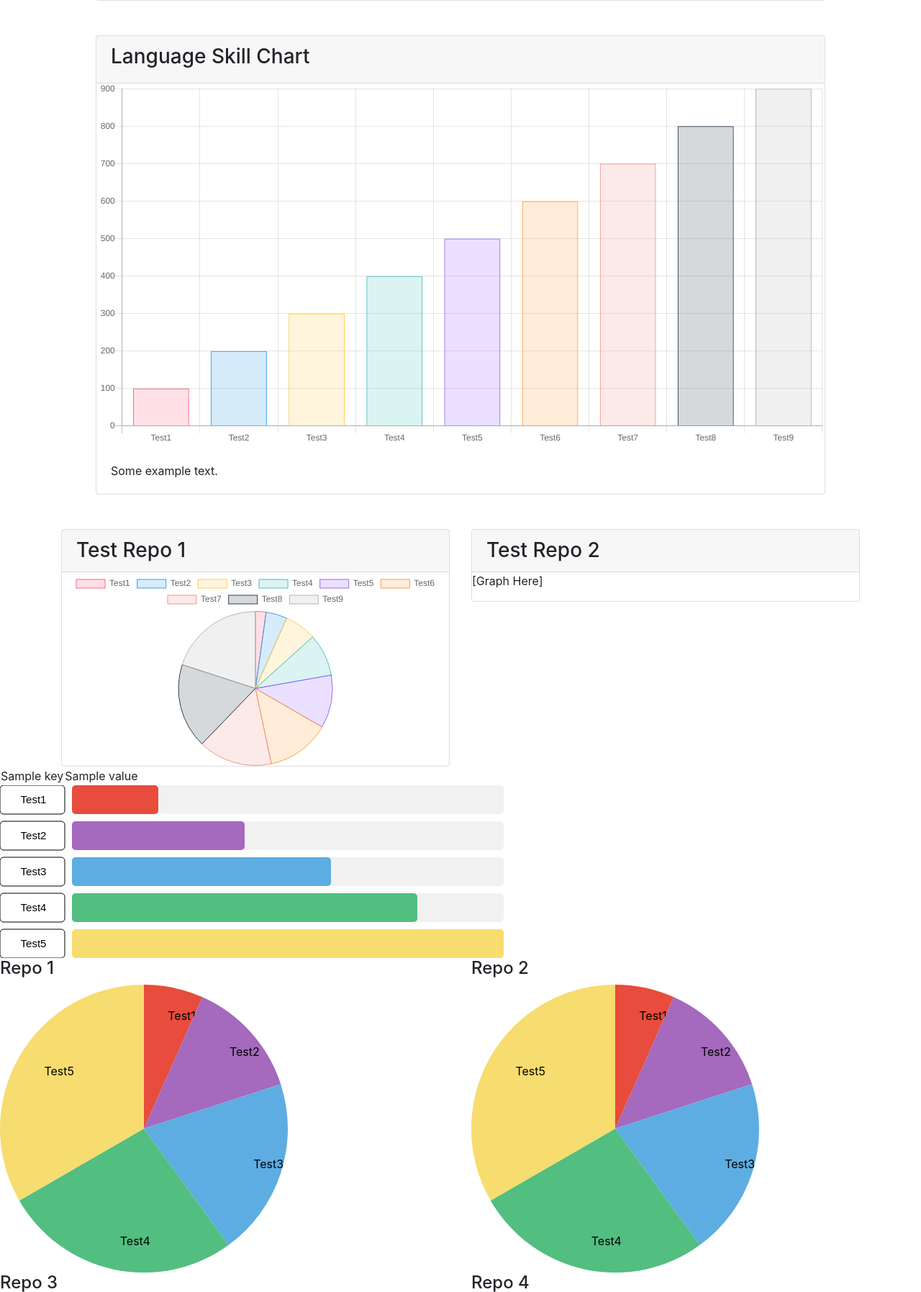
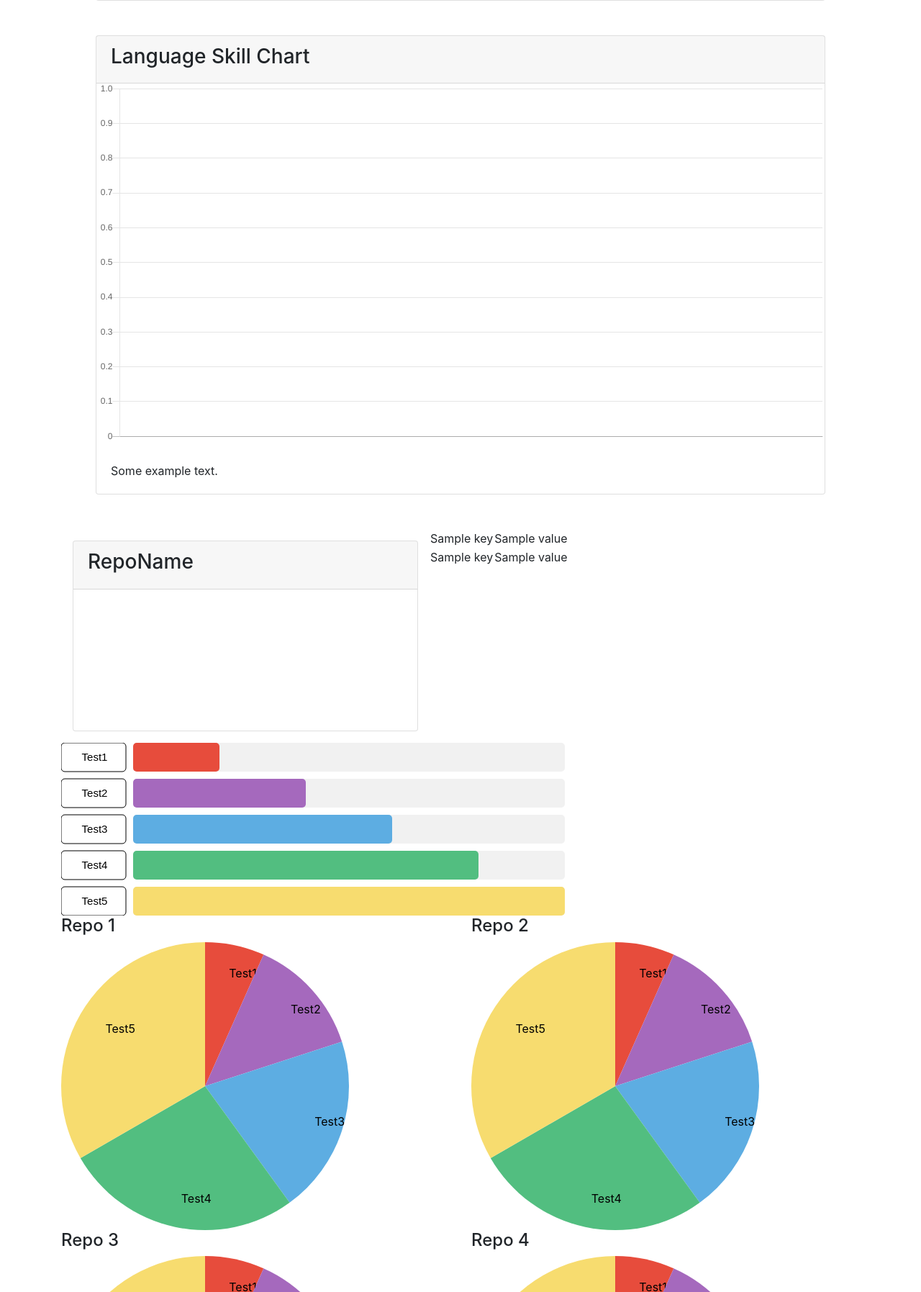
Before and after one commit to SeanFitz1997/CS3012-Lowest_Common_Ancestor-, a Django app: template Github_Access/User/templates/User/userView.html in a window 1280 px wide. Shown: the part 456-2251 px from the top of the page at 72% size. Run offline with Django 3.2, Linux system fonts and the light colour scheme; the template is opened without the code that fills it: most values are stand-ins (such as "Sample title", 1, 10 or a date in 2020); grey boxes marked "Sample" are stand-in pictures; a map, chart or similar area stays blank; some libraries are stand-ins or nearby versions.

Commit message:
Adding user repo pie charts

```diff
--- a/Github_Access/User/templates/User/userView.html
+++ b/Github_Access/User/templates/User/userView.html
@@ -32,28 +32,79 @@
         </div>
     </div>
 
-    <div class="row">
+    <div>
+        {% for i in range %}
+            <div class='card m-3' style='float: left; width: 30rem; margin-left: auto; margin-right: auto;'>
+                <div class='card-header'>
+                    <h3>RepoName</h3>
+                </div>
+                <div class='card-body'>
+                    <canvas id='repo-{{i}}'></canvas>
+                </div>
+            </div>
+        {% endfor %}
+    </div>
+    <!--
                 <div class="col-md-6">
                     <div class="card">
-                <h3 class="card-header">Test Repo 1</h3>
-                <canvas id='test-graph'></canvas>
+                            <h3 class="card-header">Test Repo 2</h3>
+                            <canvas id='repo-{{i}}'></canvas>
+                        </div>
                     </div>
                 </div>
                 <div class="col-md-6">
                     <div class="card">
                             <h3 class="card-header">Test Repo 2</h3>
-                    <p>[Graph Here]</p>
+                            <canvas id='repo-{{i}}'></canvas>
+                        </div>
+                    </div>
+                </div>
+                <div class="col-md-6">
+                    <div class="card">
+                            <h3 class="card-header">Test Repo 2</h3>
+                            <canvas id='repo-{{i}}'></canvas>
                         </div>
                     </div>
                 </div>
         </div>
+        -->
+
+
+    <!-- User details (* Removed after extracted by js *) -->
+    <table id='user_lang_info'>
+        {% for key, value in user_lang_info.items %}
+        <tr>
+            <td class='user_lang_labels'>{{ key }}</td>
+            <td class='user_lang_locs'>{{ value }}</td>
+        </tr>
+        {% endfor %}
+    </table>
+    <!-- Repo details (* Removed after extracted by js *) -->
+    {% for repo in user_repo_info %}
+        <table class='repo_details'>
+            {% for key, value in repo.items%}
+                <tr>
+                    <td class='repo_lang'>{{key}}</td>
+                    <td class='repo_loc'>{{value}}</td>
+                </tr>
+            {% endfor %}
+        </table>
+    {% endfor %}
 
     <script>
         //=================================================
         // User total barchart
         //=================================================
-        var testlabels = ['Test1', 'Test2', 'Test3', 'Test4', 'Test5', 'Test6', 'Test7', 'Test8', 'Test9'];
-        var testData = [100, 200, 300, 400, 500, 600, 700, 800, 900];
+        // Extracting user total info
+        var user_lang_labels = Array.from(document.getElementsByClassName('user_lang_labels'))
+            .map(x => x.innerHTML)
+            .slice(2);
+        var user_lang_locs = Array.from(document.getElementsByClassName('user_lang_locs'))
+            .map(x => x.innerHTML)
+            .slice(2);
+        //Remove from dom
+        document.getElementById('user_lang_info').remove();
+
         var ctx = document.getElementById('total-lang-chart').getContext('2d');
         const backgroundColors = ['rgba(255, 99, 132, 0.2)','rgba(54, 162, 235, 0.2)','rgba(255, 206, 86, 0.2)',
                         'rgba(75, 192, 192, 0.2)','rgba(153, 102, 255, 0.2)','rgba(255, 159, 64, 0.2)',
@@ -64,9 +115,9 @@
         var myChart = new Chart(ctx, {
             type: 'bar',
             data: {
-                labels: testlabels,
+                labels: user_lang_labels,
                 datasets: [{
-                    data: testData,
+                    data: user_lang_locs,
                     backgroundColor: backgroundColors,
                     borderColor: boarderColors,
                     borderWidth: 1
@@ -82,10 +133,28 @@
         // Repo pie charts
         //=================================================
 
-        drawRepoPieChart('test-graph', testlabels, testData);
+        var repo_details = document.getElementsByClassName('repo_details');
+        Array.from(repo_details).forEach(function(repo, i){
+            //extract details from each repo
+            var repo_labels = Array.from(repo.getElementsByClassName('repo_lang'))
+                .map(x => x.innerHTML)
+                .slice(2);
+            var repo_loc = Array.from(repo.getElementsByClassName('repo_loc'))
+                .map(x => x.innerHTML);
+            var reop_name = repo_loc[0];
+            repo_loc = repo_loc.slice(2);
+
+            //draw its pie chart
+            drawRepoPieChart(`repo-${i}`, repo_labels, repo_loc);
+
+            //remove data from dom
+            repo.remove();
+        });
+
+        drawRepoPieChart('test-graph', user_lang_labels, user_lang_locs);
 
         function drawRepoPieChart(id, labels, data){
-            var dataTotal = data.reduce((a, b) => a + b, 0);
+            var dataTotal = user_lang_locs.reduce((a, b) => a + b, 0);
             var ctx = document.getElementById(id).getContext('2d');
             var myChart = new Chart(ctx, {
             type: 'pie',
```
Also changed, not shown: Github_Access/User/views.py (+8 -1 lines). Lines whose indentation alone changed are shown as unchanged.
